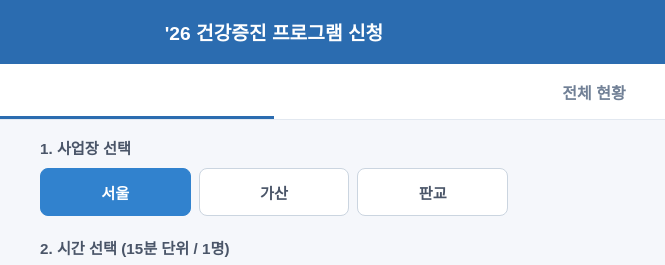
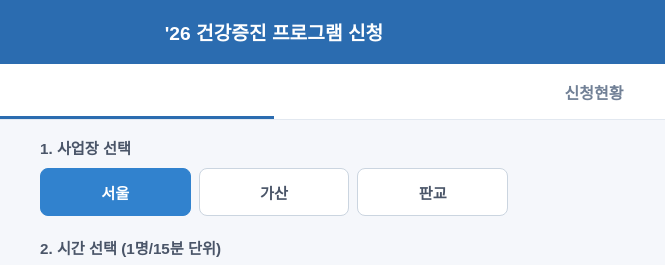
Before and after one commit to ctjinx/26-more-healthy, a plain HTML site: page index.html in a window 1280 px wide. Shown: the top 265 px of the page, 366-1031 px from the left. Drawn offline with Linux system fonts and the light colour scheme; no server answers.

Commit message:
Update index.html

```diff
--- a/index.html
+++ b/index.html
@@ -51,7 +51,7 @@
 
   <div class="nav-tabs">
     <button class="tab-btn active" id="btnApplyTab" onclick="switchTab('applyTab')">신청하기</button>
-    <button class="tab-btn" id="btnStatusTab" onclick="switchTab('statusTab')">전체 현황</button>
+    <button class="tab-btn" id="btnStatusTab" onclick="switchTab('statusTab')">신청현황</button>
   </div>
 
   <div class="container">
@@ -64,7 +64,7 @@
         <button type="button" class="site-btn" onclick="selectSite('판교', this)">판교</button>
       </div>
 
-      <div class="section-title">2. 시간 선택 (15분 단위 / 1명)</div>
+      <div class="section-title">2. 시간 선택 (1명/15분 단위)</div>
       <div class="time-grid" id="timeGrid"></div>
 
       <div class="section-title">3. 신청자 정보 입력</div>
```
